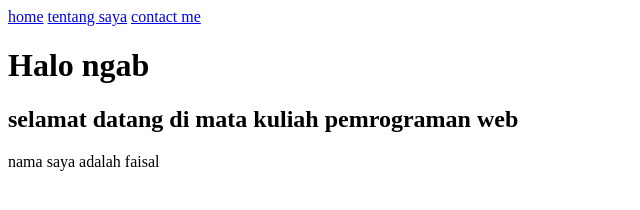
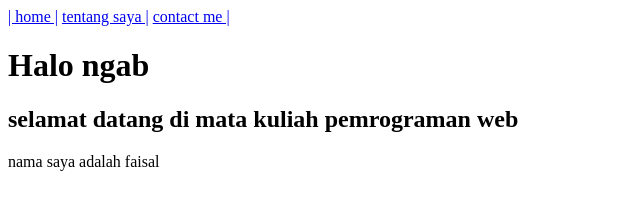
Before and after one commit to muhammadfaisalsam441-Runary/muhammadfaisalsam441-runary.github.io, a plain HTML site: page index.html in a window 1280 px wide. Shown: the full height of the page, 0-640 px from the left. Drawn offline with Linux system fonts and the light colour scheme.

Commit message:
tambah link1

```diff
--- a/index.html
+++ b/index.html
@@ -6,9 +6,9 @@
     <title>Pemrograman Web</title>
 </head>
 <body>
-    <a href="index.html">home</a>
-    <a href="about.html">tentang saya</a>
-    <a href="contact.html">contact me</a>
+    <a href="index.html">| home |</a>
+    <a href="about.html"> tentang saya |</a>
+    <a href="contact.html"> contact me |</a>
     <h1>Halo ngab</h1>
     <h2>selamat datang di mata kuliah pemrograman web</h2>
     <p>nama saya adalah faisal</p>
```
